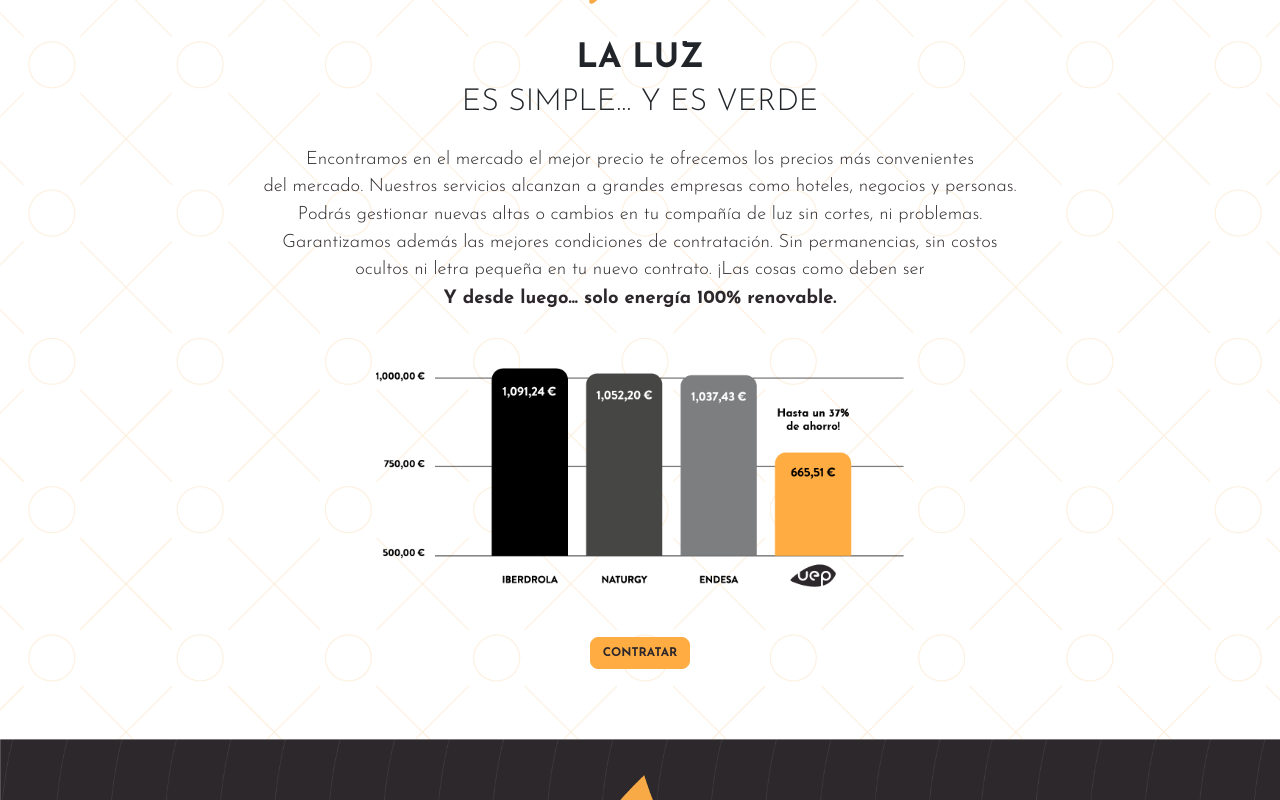
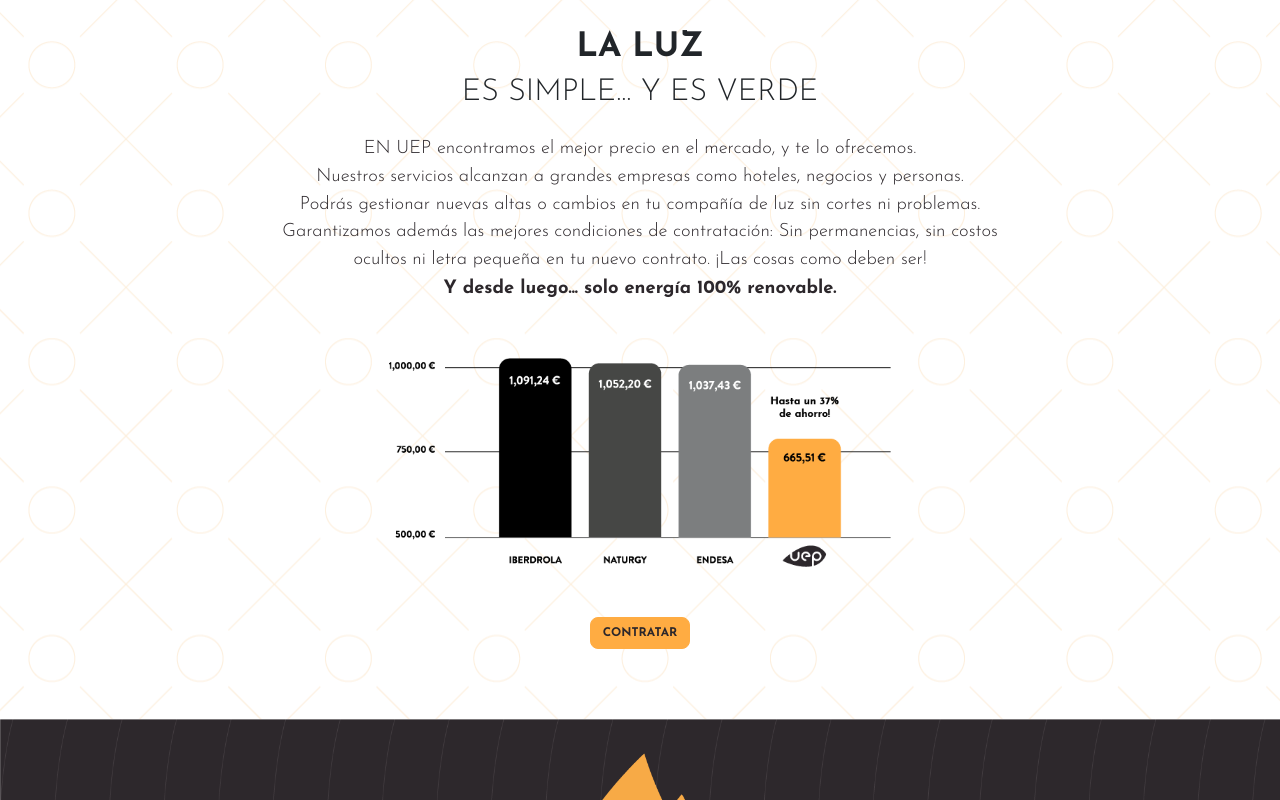
Before and after one commit to valubehrend1/uepheroku, a React (Create React App) app in the folder client/: page / in a window 1280 px wide. Shown: the part 740-1540 px from the top of the page. Built offline with nearby package versions, Linux system fonts and the light colour scheme.

Commit message:
cambios valu texto

```diff
--- a/client/src/Pages/Aboutus/AboutUs.css
+++ b/client/src/Pages/Aboutus/AboutUs.css
@@ -1,5 +1,3 @@
-
-
 #aboutUs {
     background-color: #FFAC42;
     width: 100%;
@@ -40,9 +38,10 @@
     margin-left: 11px;
 }
 
-p.block-text-about.card-text, .block-text-about2 {
+p.block-text-about.card-text,
+.block-text-about2 {
     color: #2C272B;
-    font-size: 2vh;
+    font-size: 2.2vh;
     font-family: 'Josefin Sans Light';
     margin-top: 20px;
 }
--- a/client/src/Translations/es/AboutUsTranslation/AboutUsTranslation.json
+++ b/client/src/Translations/es/AboutUsTranslation/AboutUsTranslation.json
@@ -35,11 +35,11 @@
 
     "parrafo4": {
         "linea1": "Minimizamos los costes energéticos derivados de su producción.",
-        "linea1b":" ",
+        "linea1b": " ",
         "linea2": "Buscamos en el mercado las tarifas más bajas y que mejor se adapten a su negocio.",
-        "linea2b":"",
-        "linea2c":"",
-        "linea2d":"",
+        "linea2b": "",
+        "linea2c": "",
+        "linea2d": "",
         "linea3": "Darle ",
         "linea3b": "un servicio cercano, profesional y personalizado.",
         "linea4": "Ofrecemos nuestro servicio para la oferta de luz, gas y energía solar.",
@@ -68,7 +68,7 @@
     },
 
     "parrafo7": {
-        "linea1": "Además, podemos realizar Eficiencia Energética:",
+        "linea1": "Además, podemos generar Eficiencia Energética:",
         "linea2": "- Sustitución de luminarias obsoletas por Leds -",
         "linea3": "- Baterías de Condensadores para energía reactiva -",
         "linea4": "- Contadores de telemedida -",
--- a/client/src/Translations/es/GasTranslation/GasTranslation.json
+++ b/client/src/Translations/es/GasTranslation/GasTranslation.json
@@ -8,7 +8,7 @@
     },
 
     "parrafo1": {
-        "linea1": "Consiga hasta un 20% de ahorro en su factura de gas a través de nuestras tarifas fijas",
+        "linea1": "Consiga hasta un 20% de ahorro en su factura de gas a través de nuestras tarifas fijas ",
         "linea2": "",
         "linea2b": "o variables ",
         "linea3": "a precio de mercado mayorista."
--- a/client/src/Translations/es/ProductosTranslation/ProductosTranslation.json
+++ b/client/src/Translations/es/ProductosTranslation/ProductosTranslation.json
@@ -1,7 +1,7 @@
 {
     "title": {
         "title": "LA LUZ",
-        "titleb":""
+        "titleb": ""
     },
 
     "subtitle": {
@@ -10,11 +10,11 @@
     },
 
     "parrafo": {
-        "linea1": "Encontramos en el mercado el mejor precio te ofrecemos los precios más convenientes",
-        "linea2": "del mercado. Nuestros servicios alcanzan a grandes empresas como hoteles, negocios y personas.",
-        "linea3": "Podrás gestionar nuevas altas o cambios en tu compañía de luz sin cortes, ni problemas.",
-        "linea4": "Garantizamos además las mejores condiciones de contratación. Sin permanencias, sin costos",
-        "linea5": "ocultos ni letra pequeña en tu nuevo contrato. ¡Las cosas como deben ser"
+        "linea1": "EN UEP encontramos el mejor precio en el mercado, y te lo ofrecemos.",
+        "linea2": "Nuestros servicios alcanzan a grandes empresas como hoteles, negocios y personas.",
+        "linea3": "Podrás gestionar nuevas altas o cambios en tu compañía de luz sin cortes ni problemas.",
+        "linea4": "Garantizamos además las mejores condiciones de contratación: Sin permanencias, sin costos",
+        "linea5": "ocultos ni letra pequeña en tu nuevo contrato. ¡Las cosas como deben ser!"
     },
 
     "footer": {
```
